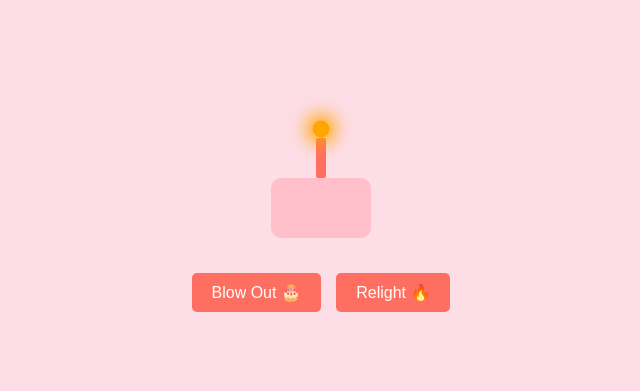
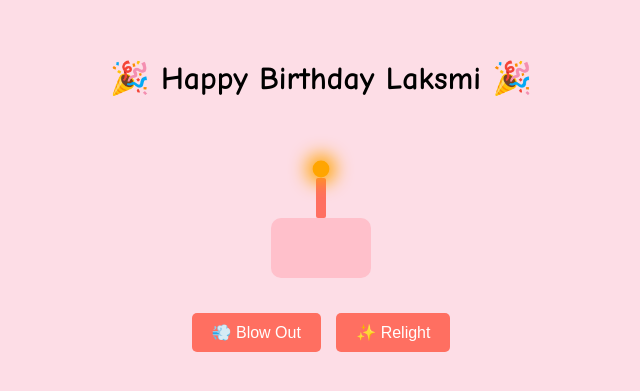
Before and after one commit to willythesillyone/laksmibirthdaycake, a plain HTML site: page index.html in a window 1280 px wide. Shown: the part 203-594 px from the top of the page, without its empty margins (319-959 px from the left). Drawn offline with Linux system fonts and the light colour scheme.

Commit message:
Update index.html

```diff
--- a/index.html
+++ b/index.html
@@ -3,18 +3,25 @@
 <head>
   <meta charset="UTF-8" />
   <meta name="viewport" content="width=device-width, initial-scale=1.0"/>
-  <title>Laksmi Birthday Candle</title>
+  <title>Happy Birthday Laksmi</title>
   <link rel="stylesheet" href="style.css" />
 </head>
 <body>
-  <div class="cake">
-    <div class="candle">
-      <div class="flame" id="flame"></div>
+  <h1 class="title">🎉 Happy Birthday Laksmi 🎉</h1>
+
+  <div class="scene">
+    <div class="cake">
+      <div class="frosting"></div>
+      <div class="candle">
+        <div class="wick"></div>
+        <div class="flame flicker" id="flame"></div>
+      </div>
     </div>
   </div>
+
   <div class="buttons">
-    <button onclick="blowOut()">Blow Out 🎂</button>
-    <button onclick="relight()">Relight 🔥</button>
+    <button onclick="blowOut()">💨 Blow Out</button>
+    <button onclick="relight()">✨ Relight</button>
   </div>
 
   <script src="script.js"></script>
```
